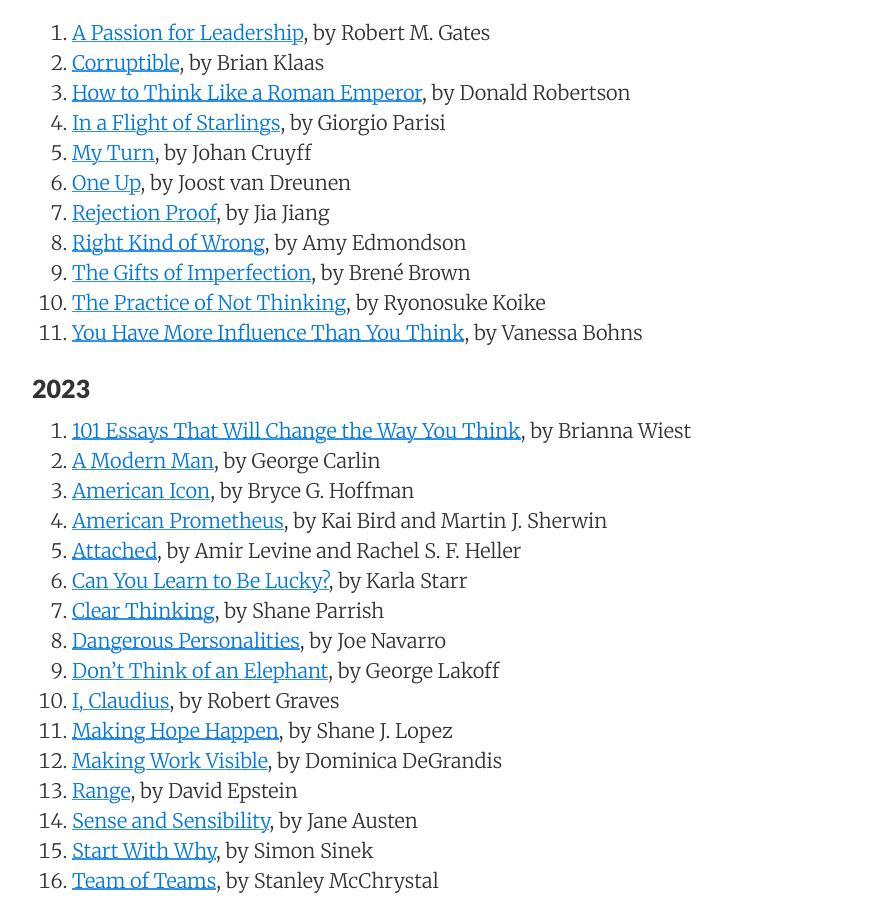
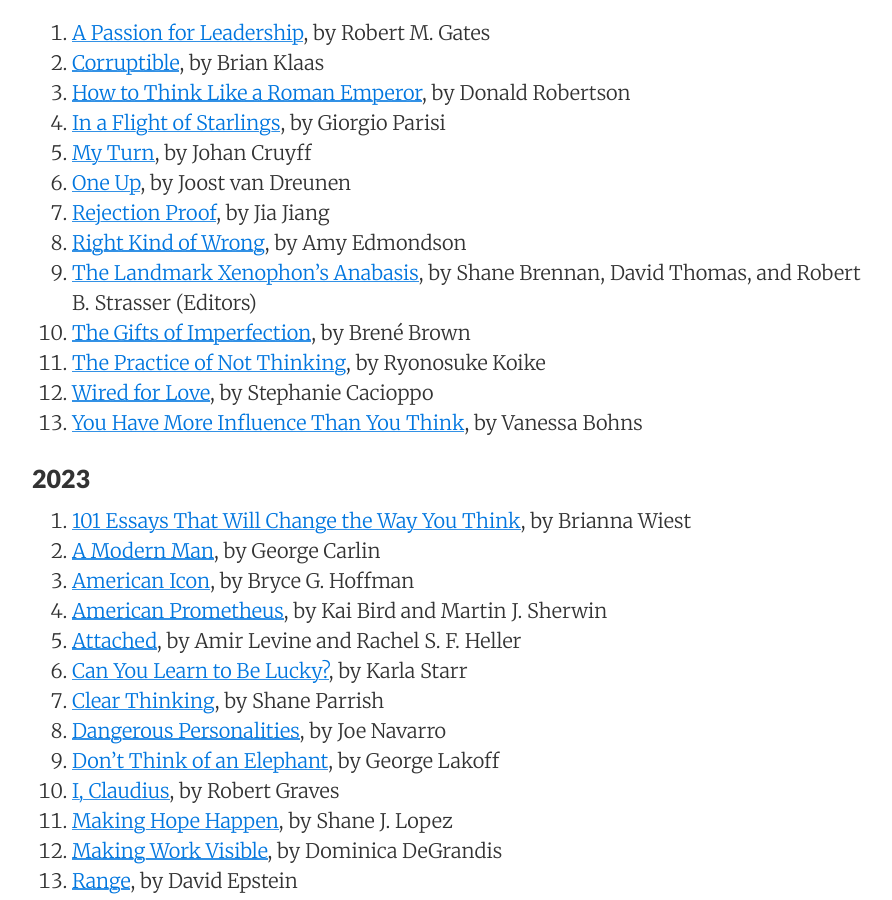
Before and after one commit to sewardlee337/sewardlee337.github.io, a Jekyll site: the page built from readinglist.md, in a window 1280 px wide and 900 px high, scrolled down 560 px. Shown: the whole window, without its empty margins (188-1080 px from the left). Built offline with Jekyll 4.4.1, drawn with Linux system fonts in a browser that asks for light colours; nearby versions of some CDN libraries.

Commit message:
update reading list

```diff
--- a/readinglist.md
+++ b/readinglist.md
@@ -27,8 +27,10 @@
 1. [One Up](https://www.amazon.com/One-Up-Creativity-Competition-Business/dp/0231197527), by Joost van Dreunen
 1. [Rejection Proof](https://www.amazon.com/Rejection-Proof-Became-Invincible-Through/dp/080414138X), by Jia Jiang
 1. [Right Kind of Wrong](https://www.amazon.com/Right-Kind-Wrong-Science-Failing/dp/1982195061), by Amy Edmondson
+1. [The Landmark Xenophon's Anabasis](https://www.amazon.com/Landmark-Xenophons-Anabasis-Xenophon/dp/030790685X), by Shane Brennan, David Thomas, and Robert B. Strasser (Editors)
 1. [The Gifts of Imperfection](https://www.amazon.com/Gifts-Imperfection-Think-Supposed-Embrace-ebook/dp/B00BS03LL6/ref=tmm_kin_swatch_0?_encoding=UTF8&qid=&sr=), by Brené Brown
 1. [The Practice of Not Thinking](https://www.amazon.com/The-Practice-of-Not-Thinking/dp/0141994614), by Ryonosuke Koike
+1. [Wired for Love](https://www.amazon.com/Wired-Love-Neuroscientists-Journey-Connection/dp/1250790603), by Stephanie Cacioppo
 1. [You Have More Influence Than You Think](https://www.amazon.com/Have-More-Influence-Than-Think/dp/1324005718), by Vanessa Bohns
 
 
```
